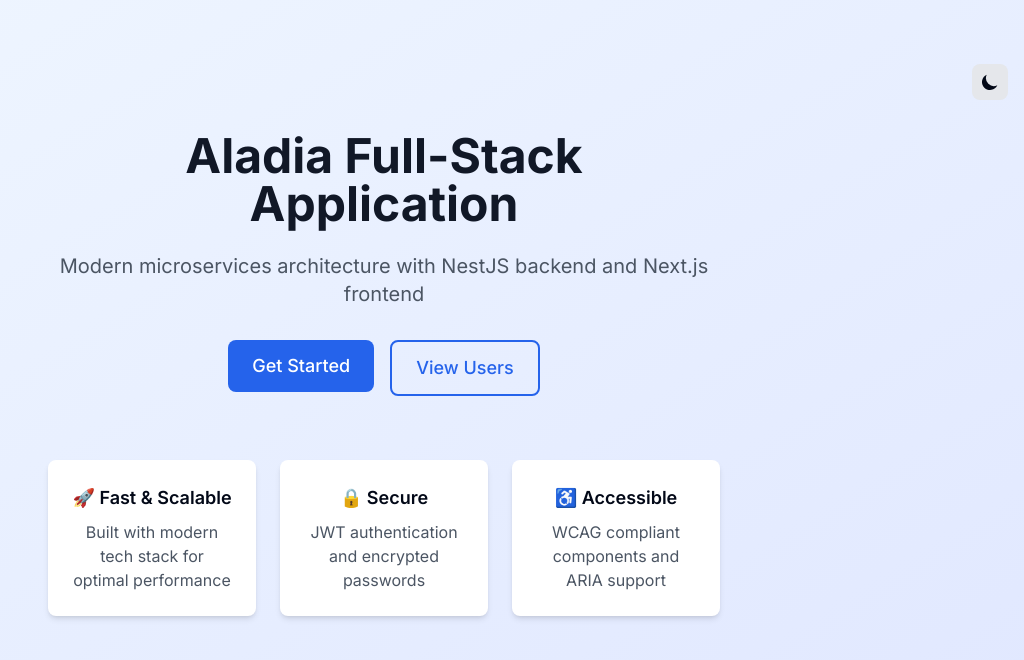
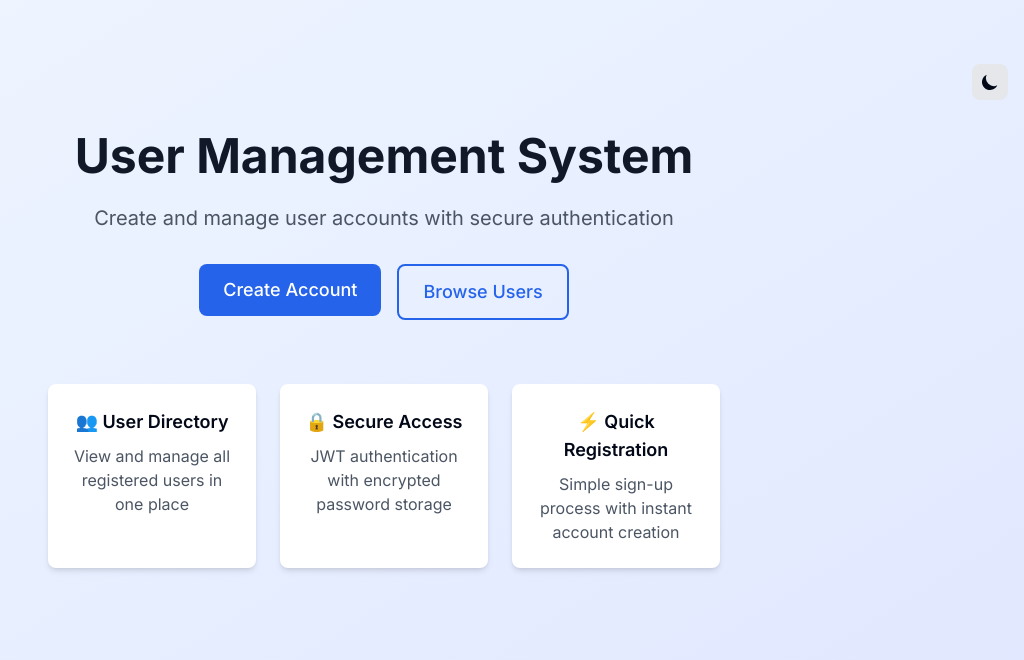
Before and after one commit to mohammadaminrez/Full-Stack-Application-Monorepo, a Next.js app in the folder frontend/: page / in a window 1280 px wide. Shown: the top 660 px of the page, without its empty margins (256-1280 px from the left). Built offline with nearby package versions, Linux system fonts and the light colour scheme.

Commit message:
refactor: Update UI text for user management focus

```diff
--- a/frontend/app/page.tsx
+++ b/frontend/app/page.tsx
@@ -16,40 +16,40 @@
 
         <div className="max-w-2xl mx-auto text-center">
           <h1 className="text-5xl font-bold text-gray-900 dark:text-white mb-6">
-            Aladia Full-Stack Application
+            User Management System
           </h1>
           <p className="text-xl text-gray-600 dark:text-gray-300 mb-8">
-            Modern microservices architecture with NestJS backend and Next.js frontend
+            Create and manage user accounts with secure authentication
           </p>
 
           <div className="flex flex-col sm:flex-row gap-4 justify-center">
             <Link href="/register">
-              <Button size="lg">Get Started</Button>
+              <Button size="lg">Create Account</Button>
             </Link>
             <Link href="/users">
               <Button variant="outline" size="lg">
-                View Users
+                Browse Users
               </Button>
             </Link>
           </div>
 
           <div className="mt-16 grid grid-cols-1 md:grid-cols-3 gap-6">
             <div className="p-6 bg-white dark:bg-gray-800 rounded-lg shadow-md">
-              <h3 className="text-lg font-semibold mb-2">🚀 Fast & Scalable</h3>
+              <h3 className="text-lg font-semibold mb-2">👥 User Directory</h3>
               <p className="text-gray-600 dark:text-gray-400">
-                Built with modern tech stack for optimal performance
+                View and manage all registered users in one place
               </p>
             </div>
             <div className="p-6 bg-white dark:bg-gray-800 rounded-lg shadow-md">
-              <h3 className="text-lg font-semibold mb-2">🔒 Secure</h3>
+              <h3 className="text-lg font-semibold mb-2">🔒 Secure Access</h3>
               <p className="text-gray-600 dark:text-gray-400">
-                JWT authentication and encrypted passwords
+                JWT authentication with encrypted password storage
               </p>
             </div>
             <div className="p-6 bg-white dark:bg-gray-800 rounded-lg shadow-md">
-              <h3 className="text-lg font-semibold mb-2">♿ Accessible</h3>
+              <h3 className="text-lg font-semibold mb-2">⚡ Quick Registration</h3>
               <p className="text-gray-600 dark:text-gray-400">
-                WCAG compliant components and ARIA support
+                Simple sign-up process with instant account creation
               </p>
             </div>
           </div>
```
